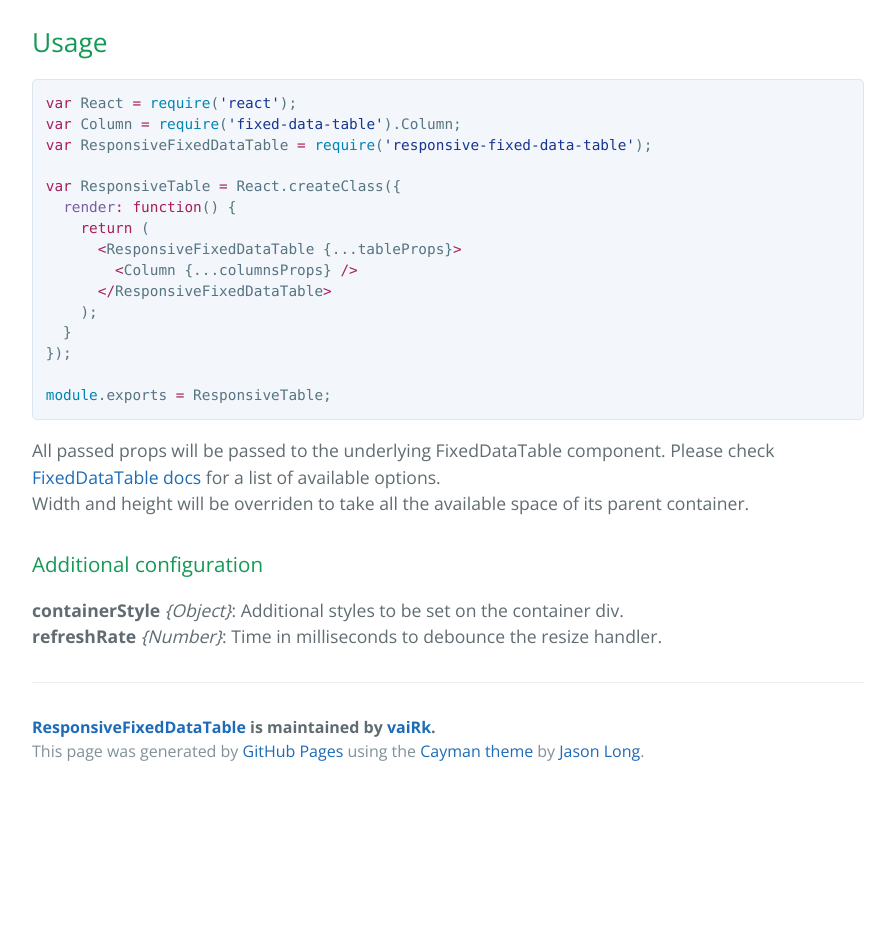
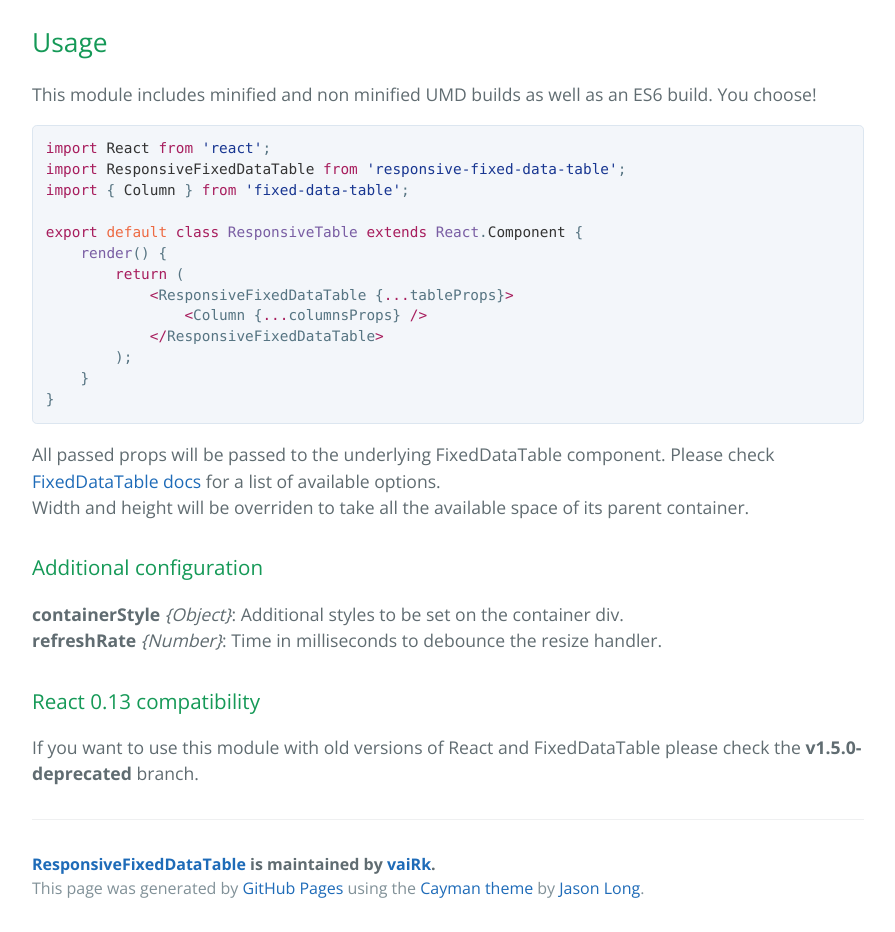
Before and after one commit to vaiRk/responsive-fixed-data-table, a plain HTML site: page index.html in a window 1280 px wide. Shown: the part 1040-1972 px from the top of the page, without its empty margins (192-1087 px from the left). Before the commit the page ends 1835 px from the top, so only its background shows below. Drawn offline with nearby package versions, Linux system fonts and the light colour scheme.

Commit message:
Create gh-pages branch via GitHub

```diff
--- a/index.html
+++ b/index.html
@@ -19,15 +19,15 @@
     </section>
 
     <section class="main-content">
-      <p><a href="http://badge.fury.io/js/responsive-fixed-data-table"><img src="https://badge.fury.io/js/responsive-fixed-data-table.svg" alt="npm version"></a></p>
+      <p><a href="http://badge.fury.io/js/responsive-fixed-data-table"><img src="https://badge.fury.io/js/responsive-fixed-data-table.svg" alt="npm version"></a> </p>
 
 <h1>
-<a id="responsive-fixed-data-table" class="anchor" href="#responsive-fixed-data-table" aria-hidden="true"><span class="octicon octicon-link"></span></a>responsive-fixed-data-table</h1>
+<a id="responsive-fixed-data-table" class="anchor" href="#responsive-fixed-data-table" aria-hidden="true"><span aria-hidden="true" class="octicon octicon-link"></span></a>responsive-fixed-data-table</h1>
 
 <p>Responsive wrapper for <a href="https://github.com/facebook/fixed-data-table">Facebook's Fixed-Data-Table</a> grids</p>
 
 <h2>
-<a id="installation" class="anchor" href="#installation" aria-hidden="true"><span class="octicon octicon-link"></span></a>Installation</h2>
+<a id="installation" class="anchor" href="#installation" aria-hidden="true"><span aria-hidden="true" class="octicon octicon-link"></span></a>Installation</h2>
 
 <p>This module is available as an npm package.</p>
 
@@ -35,32 +35,37 @@
 </code></pre>
 
 <h2>
-<a id="usage" class="anchor" href="#usage" aria-hidden="true"><span class="octicon octicon-link"></span></a>Usage</h2>
+<a id="usage" class="anchor" href="#usage" aria-hidden="true"><span aria-hidden="true" class="octicon octicon-link"></span></a>Usage</h2>
 
-<div class="highlight highlight-source-js"><pre><span class="pl-k">var</span> React <span class="pl-k">=</span> <span class="pl-c1">require</span>(<span class="pl-s"><span class="pl-pds">'</span>react<span class="pl-pds">'</span></span>);
-<span class="pl-k">var</span> Column <span class="pl-k">=</span> <span class="pl-c1">require</span>(<span class="pl-s"><span class="pl-pds">'</span>fixed-data-table<span class="pl-pds">'</span></span>).Column;
-<span class="pl-k">var</span> ResponsiveFixedDataTable <span class="pl-k">=</span> <span class="pl-c1">require</span>(<span class="pl-s"><span class="pl-pds">'</span>responsive-fixed-data-table<span class="pl-pds">'</span></span>);
+<p>This module includes minified and non minified UMD builds as well as an ES6 build. You choose!</p>
 
-<span class="pl-k">var</span> ResponsiveTable <span class="pl-k">=</span> React.createClass({
-  <span class="pl-en">render</span><span class="pl-k">:</span> <span class="pl-k">function</span>() {
-    <span class="pl-k">return</span> (
-      <span class="pl-k">&lt;</span>ResponsiveFixedDataTable {...tableProps}<span class="pl-k">&gt;</span>
-        <span class="pl-k">&lt;</span>Column {...columnsProps} <span class="pl-k">/&gt;</span>
-      <span class="pl-k">&lt;/</span>ResponsiveFixedDataTable<span class="pl-k">&gt;</span>
-    );
-  }
-});
+<div class="highlight highlight-source-js"><pre><span class="pl-k">import</span> <span class="pl-smi">React</span> <span class="pl-k">from</span> <span class="pl-s"><span class="pl-pds">'</span>react<span class="pl-pds">'</span></span>;
+<span class="pl-k">import</span> <span class="pl-smi">ResponsiveFixedDataTable</span> <span class="pl-k">from</span> <span class="pl-s"><span class="pl-pds">'</span>responsive-fixed-data-table<span class="pl-pds">'</span></span>;
+<span class="pl-k">import</span> { <span class="pl-smi">Column</span> } <span class="pl-k">from</span> <span class="pl-s"><span class="pl-pds">'</span>fixed-data-table<span class="pl-pds">'</span></span>;
 
-<span class="pl-c1">module</span>.exports <span class="pl-k">=</span> ResponsiveTable;</pre></div>
+<span class="pl-k">export</span> <span class="pl-v">default</span> <span class="pl-k">class</span> <span class="pl-en">ResponsiveTable</span> <span class="pl-k">extends</span> <span class="pl-en">React</span>.<span class="pl-smi">Component</span> {
+    <span class="pl-en">render</span>() {
+        <span class="pl-k">return</span> (
+            <span class="pl-k">&lt;</span>ResponsiveFixedDataTable {<span class="pl-k">...</span>tableProps}<span class="pl-k">&gt;</span>
+                <span class="pl-k">&lt;</span>Column {<span class="pl-k">...</span>columnsProps} <span class="pl-k">/</span><span class="pl-k">&gt;</span>
+            <span class="pl-k">&lt;</span><span class="pl-k">/</span>ResponsiveFixedDataTable<span class="pl-k">&gt;</span>
+        );
+    }
+}</pre></div>
 
 <p>All passed props will be passed to the underlying FixedDataTable component. Please check <a href="http://facebook.github.io/fixed-data-table/api-table.html">FixedDataTable docs</a> for a list of available options.<br>
 Width and height will be overriden to take all the available space of its parent container.</p>
 
 <h3>
-<a id="additional-configuration" class="anchor" href="#additional-configuration" aria-hidden="true"><span class="octicon octicon-link"></span></a>Additional configuration</h3>
+<a id="additional-configuration" class="anchor" href="#additional-configuration" aria-hidden="true"><span aria-hidden="true" class="octicon octicon-link"></span></a>Additional configuration</h3>
 
 <p><strong>containerStyle</strong> <em>{Object}</em>: Additional styles to be set on the container div.<br>
 <strong>refreshRate</strong> <em>{Number}</em>: Time in milliseconds to debounce the resize handler.</p>
+
+<h3>
+<a id="react-013-compatibility" class="anchor" href="#react-013-compatibility" aria-hidden="true"><span aria-hidden="true" class="octicon octicon-link"></span></a>React 0.13 compatibility</h3>
+
+<p>If you want to use this module with old versions of React and FixedDataTable please check the <strong>v1.5.0-deprecated</strong> branch.</p>
 
       <footer class="site-footer">
         <span class="site-footer-owner"><a href="https://github.com/vaiRk/responsive-fixed-data-table">ResponsiveFixedDataTable</a> is maintained by <a href="https://github.com/vaiRk">vaiRk</a>.</span>
```
Also changed, not shown: params.json (+1 -1 lines).
